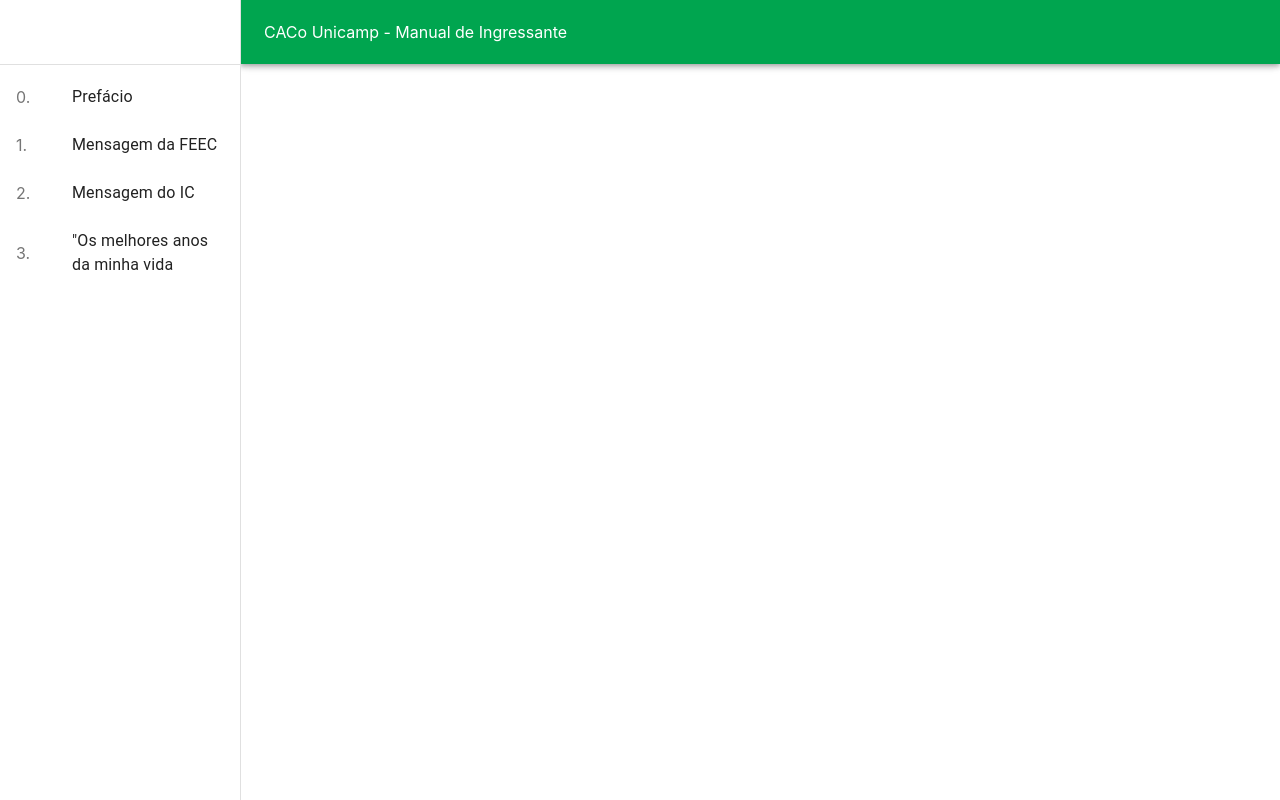
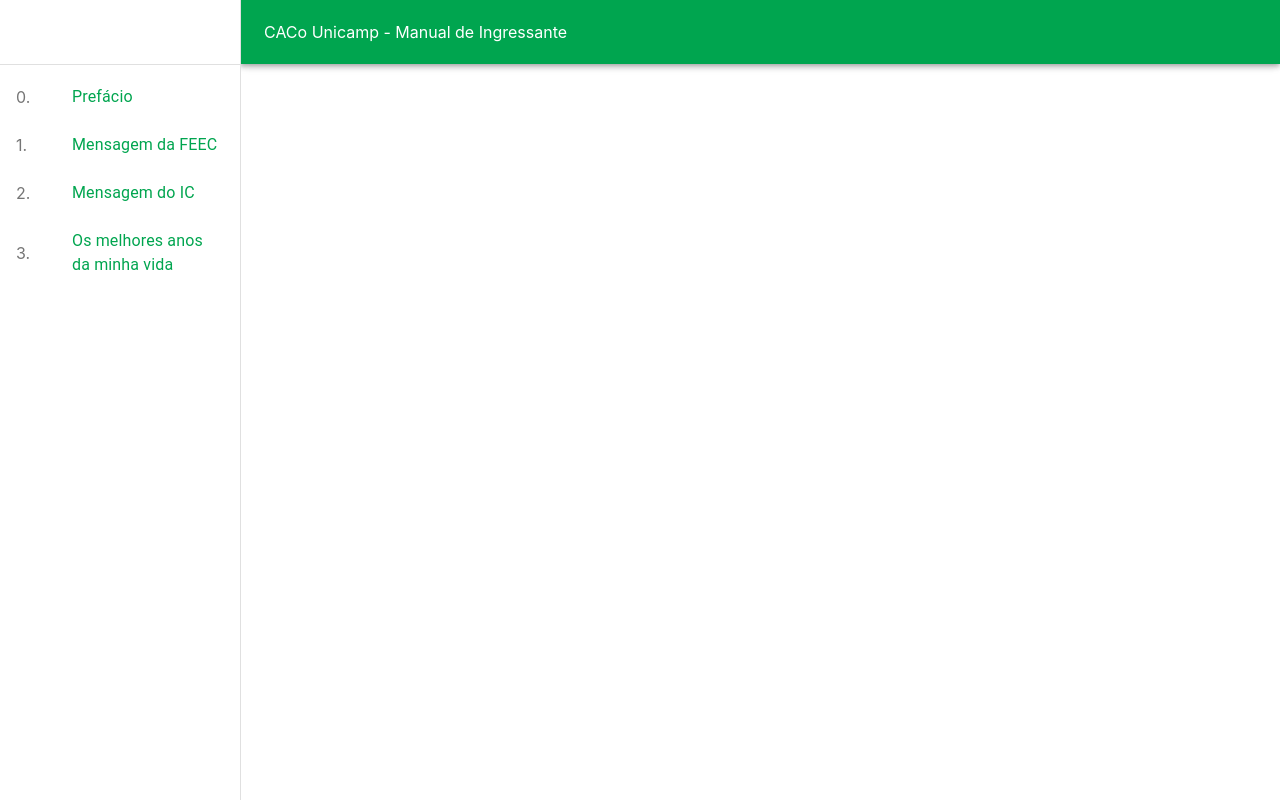
Before and after one commit to cacounicamp/manual-web, a React (Create React App) app: page / in a window 1280 px wide. Built offline with nearby package versions, Linux system fonts and the light colour scheme.

Commit message:
Link is cool

```diff
--- a/src/components/Drawer/index.jsx
+++ b/src/components/Drawer/index.jsx
@@ -9,6 +9,7 @@
 import ListItem from '@material-ui/core/ListItem';
 import ListItemIcon from '@material-ui/core/ListItemIcon';
 import ListItemText from '@material-ui/core/ListItemText';
+import Link from '@material-ui/core/Link';
 
 import { useStyles } from './styles';
 
@@ -32,10 +33,12 @@
         <Divider />
 
         <List>
-          {['Prefácio', 'Mensagem da FEEC', 'Mensagem do IC', '"Os melhores anos da minha vida '].map((text, index) => (
-            <ListItem button key={text}>
-              <ListItemIcon>{ (index)+ '.'}</ListItemIcon>
-              <ListItemText primary={text} />
+          {[['Prefácio', 'Prefácio'], ['Mensagem da FEEC', 'Mensagem da FEEC'], ['Mensagem do IC', 'Mensagem do IC'], ['Os melhores anos da minha vida ', 'Os melhores anos da minha vida ']].map((chapter, index) => (
+            <ListItem button key={chapter}>
+              <ListItemIcon>{ (index) + '.'}</ListItemIcon>
+              <Link href={chapter[1]}>
+                <ListItemText primary={chapter[0]} />
+              </Link>
             </ListItem>
           ))}
         </List>
```
Also changed, not shown: 2 other files (tests, documents, lock files or other folders).
